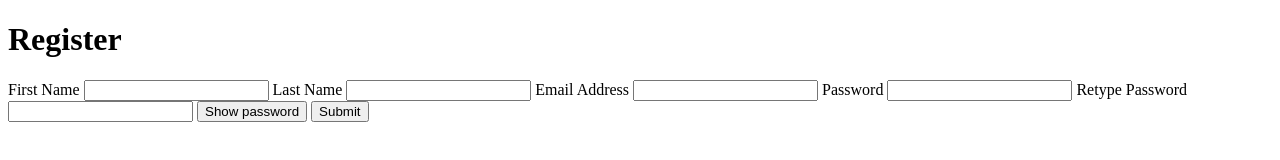
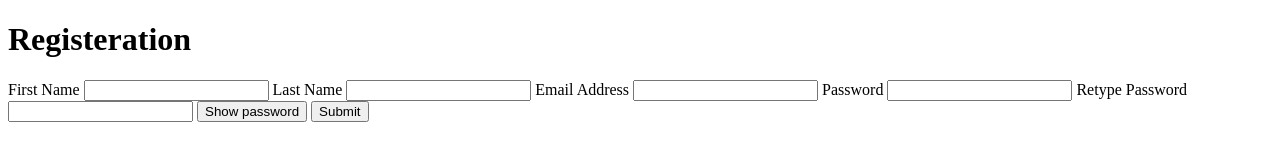
Before and after one commit to DownTownScarf7/placeholder, a plain HTML site: page public/registration.html in a window 1280 px wide. Drawn offline with Linux system fonts and the light colour scheme.

Commit message:
changed register to registration in <h1>

```diff
--- a/public/registration.html
+++ b/public/registration.html
@@ -9,7 +9,7 @@
 </head>
 
 <body>
-  <h1>Register</h1>
+  <h1>Registeration</h1>
   <div id="maindiv">
     <form id="form" class="form">
       <label>
```
